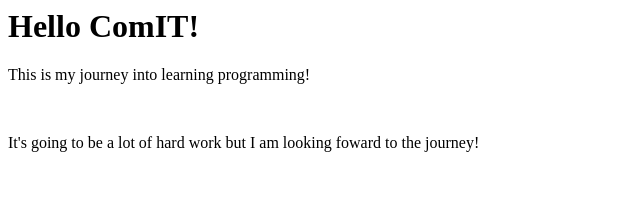
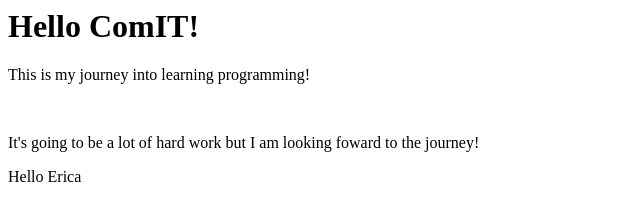
Before and after one commit to Emullan04/test_github, a plain HTML site: page index.html in a window 1280 px wide. Shown: the full height of the page, 0-640 px from the left. Drawn offline with Linux system fonts and the light colour scheme.

Commit message:
addine a new paragraph

```diff
--- a/index.html
+++ b/index.html
@@ -9,5 +9,6 @@
     <p> This is my journey into learning programming!</p>
     <br>
     <p>It's going to be a lot of hard work but I am looking foward to the journey!</p>
+    <p>Hello Erica</p>
 </body>
 </html>
```
